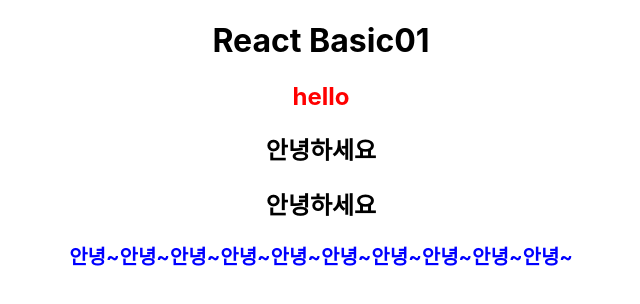
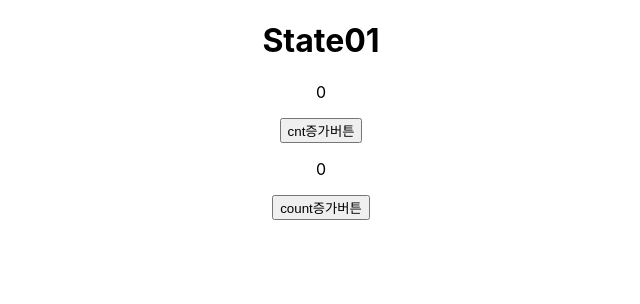
Before and after one commit to YuYoungKwang/fe-react-study, a React (Create React App) app: page / in a window 1280 px wide. Shown: the top 304 px of the page, without its empty margins (319-959 px from the left). Built offline with nearby package versions, Linux system fonts and the light colour scheme.

Commit message:
리액트 useState 기본개념

```diff
--- a/src/App.js
+++ b/src/App.js
@@ -1,10 +1,11 @@
 import logo from './logo.svg';
 import './App.css';
 import Basic01 from './components/Basic01';
+import State01 from './components/State01';
 
 function App() {
 
-  return <Basic01/>;
+  return <State01/>;
 
   // return (
   //   <div className="App">
--- /dev/null
+++ b/src/components/State01.js
@@ -0,0 +1,44 @@
+import { useState } from "react";
+
+function State01(){
+
+    //React Hooks
+    //useState -> 상태를 저장하는 변수, 재렌더링이 되는 상황에서도 값이 계속 유지
+
+    //state 변수 값이 set함수를 통해서 변경 된 경우 ! -> 화면 재랜더링
+
+    let cnt = 0; // 일반 변수 -> 재렌더링 시점에 다시 호출되서 또 초기화가 됨. (값 유지X)
+    //const|let [변수명, set함수명] = useState(초기값);
+    let [count, setCount] = useState(0);
+
+    let [num, setNum] = useState(0);
+    return (
+        <div className="App">
+            <h1>State01</h1>
+            <p>{cnt}</p>
+            <button onClick={()=>{
+                console.log('cnt증가버튼 클릭됨');
+                cnt++;
+                console.log(cnt);
+
+                //num 까워 넣기
+                num++;
+                console.log('num :' + num);
+            }}>cnt증가버튼</button>
+
+            <br></br>
+            <p>{count}</p>
+            <button onClick={()=>{
+                console.log('count증가버튼 클릭됨');
+                //count++ 값 증가 O (값변화O) , 재렌더링 X set함수를 통해서 값을 바꾸지 않아서
+                setCount(count + 1); // 재렌더링 발생
+                setNum(num);
+                console.log(count);
+            }}>count증가버튼</button>
+        </div>
+    );
+
+    //p선택 .textContent = cnt++;
+}
+
+export default State01;
```
